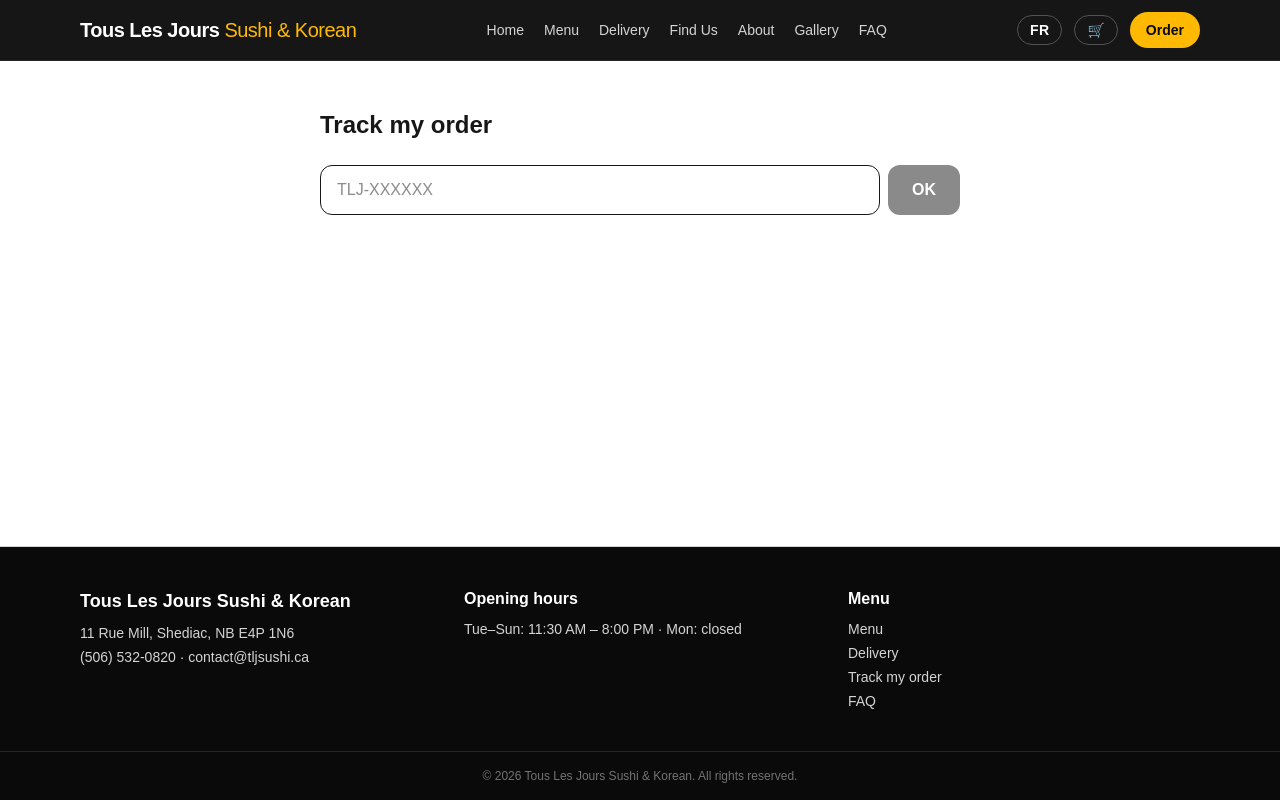
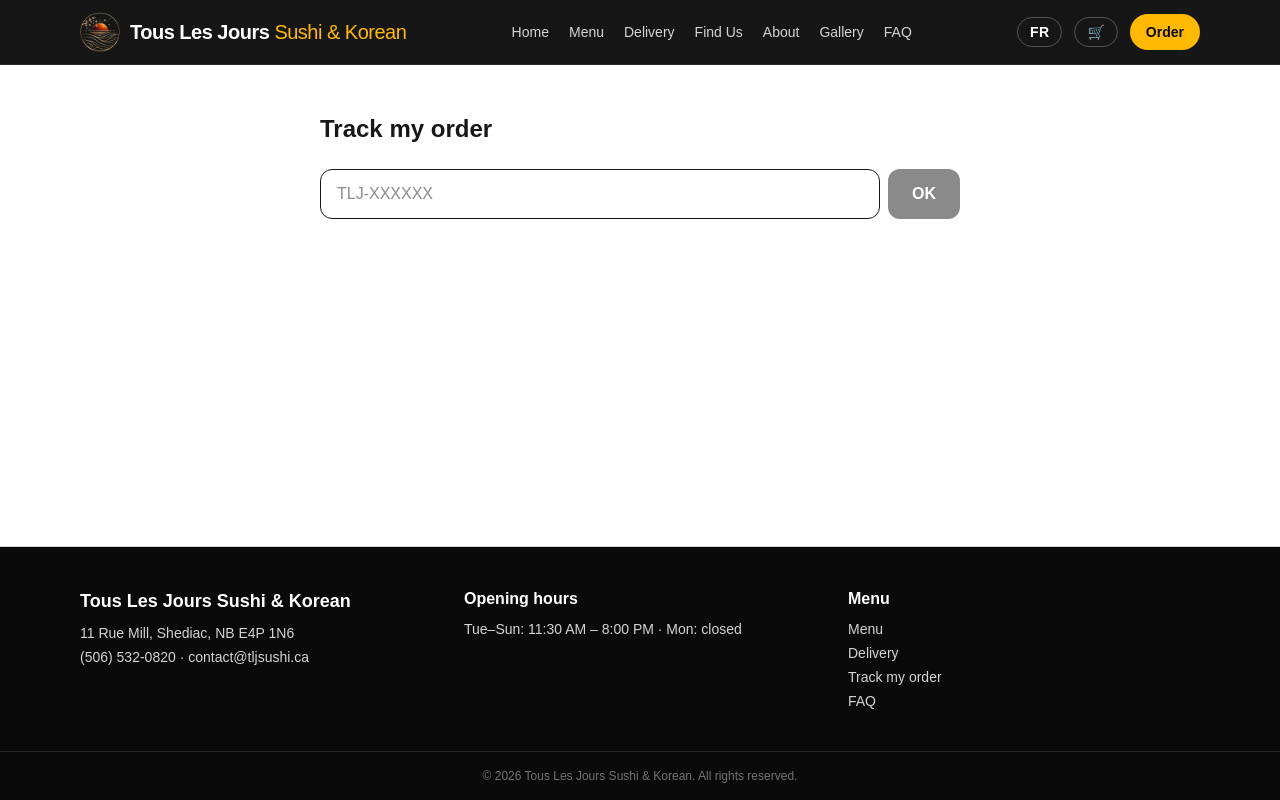
Before and after one commit to choony73/tlj-website, a Next.js app: page /en/suivi-commande in a window 1280 px wide. Built offline with nearby package versions, Linux system fonts and the light colour scheme.

Commit message:
Header logo (original site style)

```diff
--- a/src/components/Header.tsx
+++ b/src/components/Header.tsx
@@ -18,9 +18,16 @@ export default async function Header() {
   return (
     <header className="sticky top-0 z-50 border-b border-neutral-800 bg-neutral-950/95 text-white backdrop-blur">
       <div className="mx-auto flex max-w-6xl items-center justify-between px-4 py-3">
-        <Link href="/" className="text-xl font-bold tracking-tight">
-          Tous Les Jours{' '}
-          <span className="font-normal text-amber-400">Sushi & Korean</span>
+        <Link href="/" className="flex items-center gap-2.5">
+          <img
+            src="/logo.webp"
+            alt="TLJ Sushi & Korean"
+            className="h-10 w-10 rounded-full object-cover"
+          />
+          <span className="text-xl font-bold tracking-tight">
+            Tous Les Jours{' '}
+            <span className="font-normal text-amber-400">Sushi & Korean</span>
+          </span>
         </Link>
         <nav className="hidden items-center gap-5 text-sm font-medium text-neutral-300 md:flex">
           {links.map((l) => (
```
Also changed, not shown: public/logo.webp (added).
